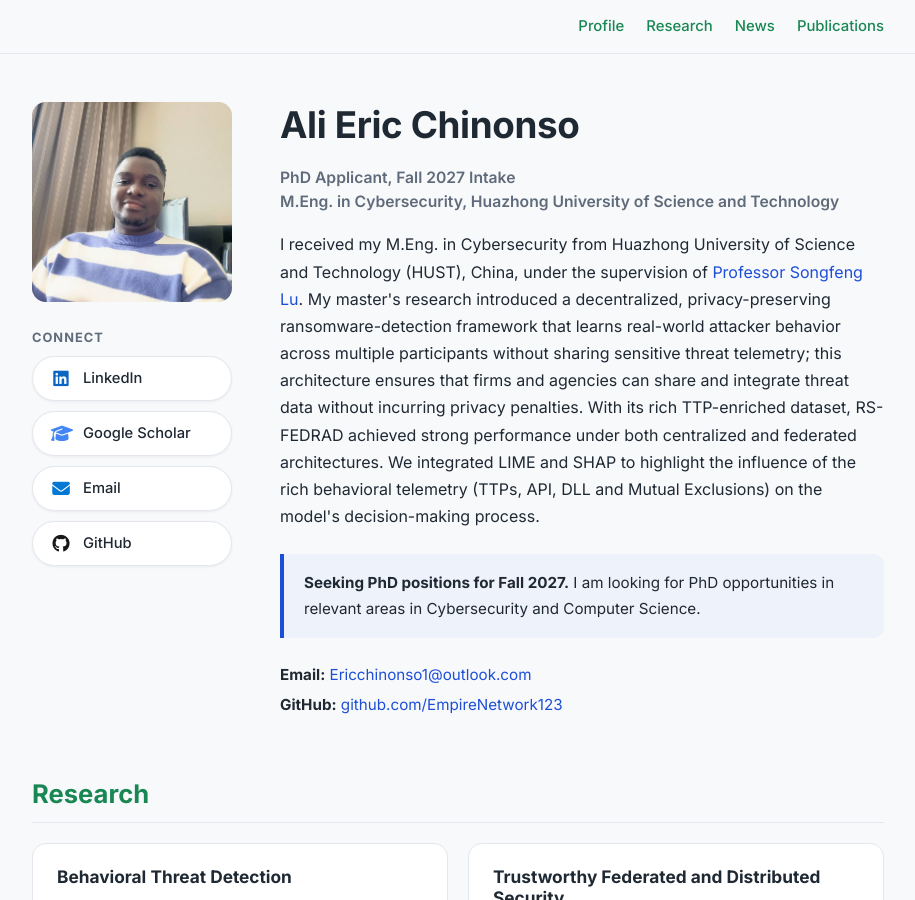
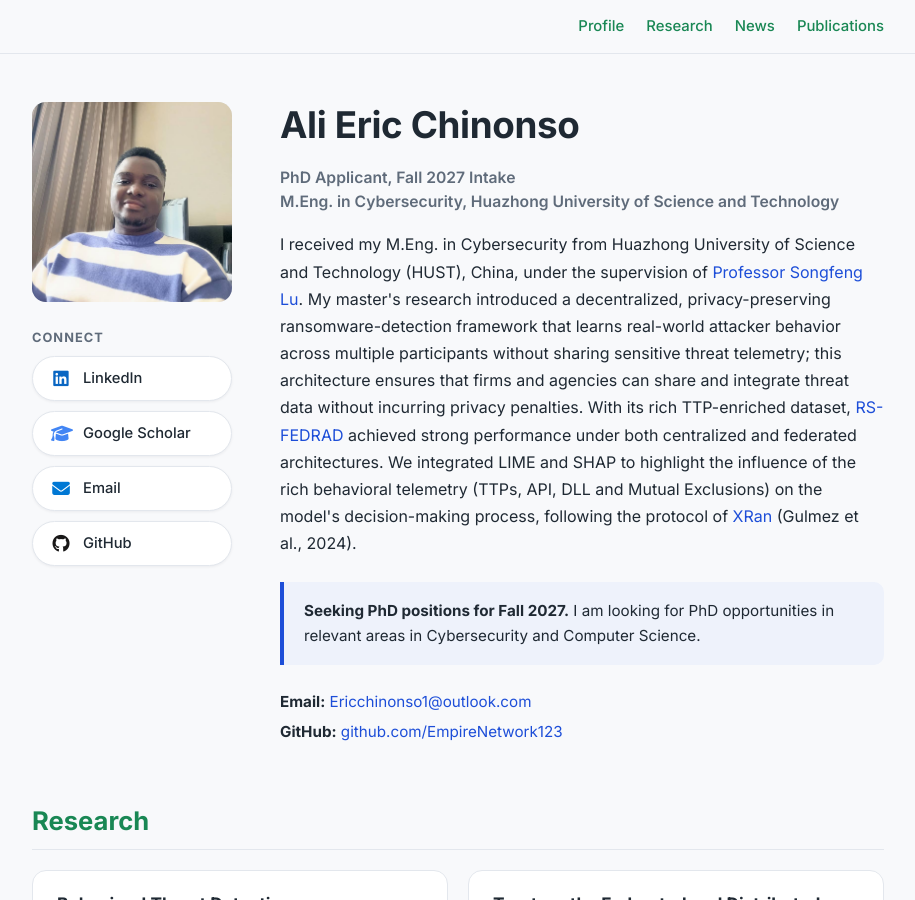
Before and after one commit to EmpireNetwork123/EmpireNetwork123.github.io, a Jekyll site: the page built from index.html, in a window 1280 px wide and 900 px high. Shown: the whole window, without its empty margins (182-1097 px from the left). Built offline with Jekyll 4.4.1, drawn with Linux system fonts in a browser that asks for light colours.

Commit message:
minor update

```diff
--- a/index.html
+++ b/index.html
@@ -26,7 +26,7 @@
       <h1 class="profile-name">{{ me.name }}</h1>
       <p class="profile-role">{{ me.status }}<br />{{ me.degree }}</p>
 
-      <p>I received my M.Eng. in Cybersecurity from Huazhong University of Science and Technology (HUST), China, under the supervision of <a href="http://faculty.hust.edu.cn/lusongfeng/en/index.htm" target="_blank" rel="noopener">Professor Songfeng Lu</a>. My master's research introduced a decentralized, privacy-preserving ransomware-detection framework that learns real-world attacker behavior across multiple participants without sharing sensitive threat telemetry; this architecture ensures that firms and agencies can share and integrate threat data without incurring privacy penalties. With its rich TTP-enriched dataset, RS-FEDRAD achieved strong performance under both centralized and federated architectures. We integrated LIME and SHAP to highlight the influence of the rich behavioral telemetry (TTPs, API, DLL and Mutual Exclusions) on the model's decision-making process.</p>
+      <p>I received my M.Eng. in Cybersecurity from Huazhong University of Science and Technology (HUST), China, under the supervision of <a href="http://faculty.hust.edu.cn/lusongfeng/en/index.htm" target="_blank" rel="noopener">Professor Songfeng Lu</a>. My master's research introduced a decentralized, privacy-preserving ransomware-detection framework that learns real-world attacker behavior across multiple participants without sharing sensitive threat telemetry; this architecture ensures that firms and agencies can share and integrate threat data without incurring privacy penalties. With its rich TTP-enriched dataset, <a href="https://github.com/EmpireNetwork123/RS-FEDRAD-PROJECT" target="_blank" rel="noopener">RS-FEDRAD</a> achieved strong performance under both centralized and federated architectures. We integrated LIME and SHAP to highlight the influence of the rich behavioral telemetry (TTPs, API, DLL and Mutual Exclusions) on the model's decision-making process, following the protocol of <a href="https://doi.org/10.1016/j.cose.2024.103703" target="_blank" rel="noopener">XRan</a> (Gulmez et al., 2024).</p>
 
       <div class="notice">
         <strong>Seeking PhD positions for Fall 2027.</strong> I am looking for PhD opportunities in relevant areas in Cybersecurity and Computer Science.
```
